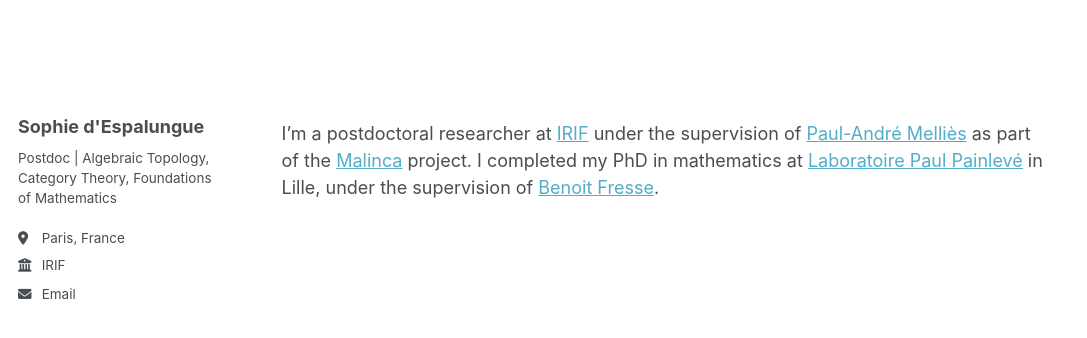
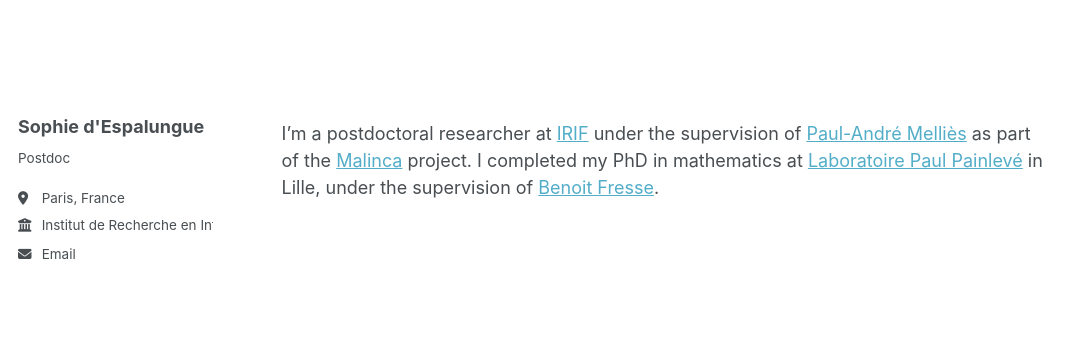
Before and after one commit to sdspmon/sdspmon.github.io, a Jekyll site: the page built from _pages/about.md, in a window 1280 px wide. Shown: the top 338 px of the page, without its empty margins (0-1087 px from the left). Built offline with Jekyll 4.4.1, drawn with Linux system fonts in a browser that asks for light colours; a script that is not in the unit is left out.

Commit message:
Update _config.yml

```diff
--- a/_config.yml
+++ b/_config.yml
@@ -26,9 +26,9 @@ author:
   #avatar           : "profile.png"
   name             : "Sophie d'Espalungue"
   pronouns         : # example: "she/her"
-  bio              : "Postdoc | Algebraic Topology, Category Theory, Foundations of Mathematics"
+  bio              : "Postdoc"
   location         : "Paris, France"
-  employer         : "IRIF"
+  employer         : "Institut de Recherche en Informatique Fondamentale (IRIF)"
   uri              : # "https://www.irif.fr"
   email            : "despalungue@irif.fr"
 
```
